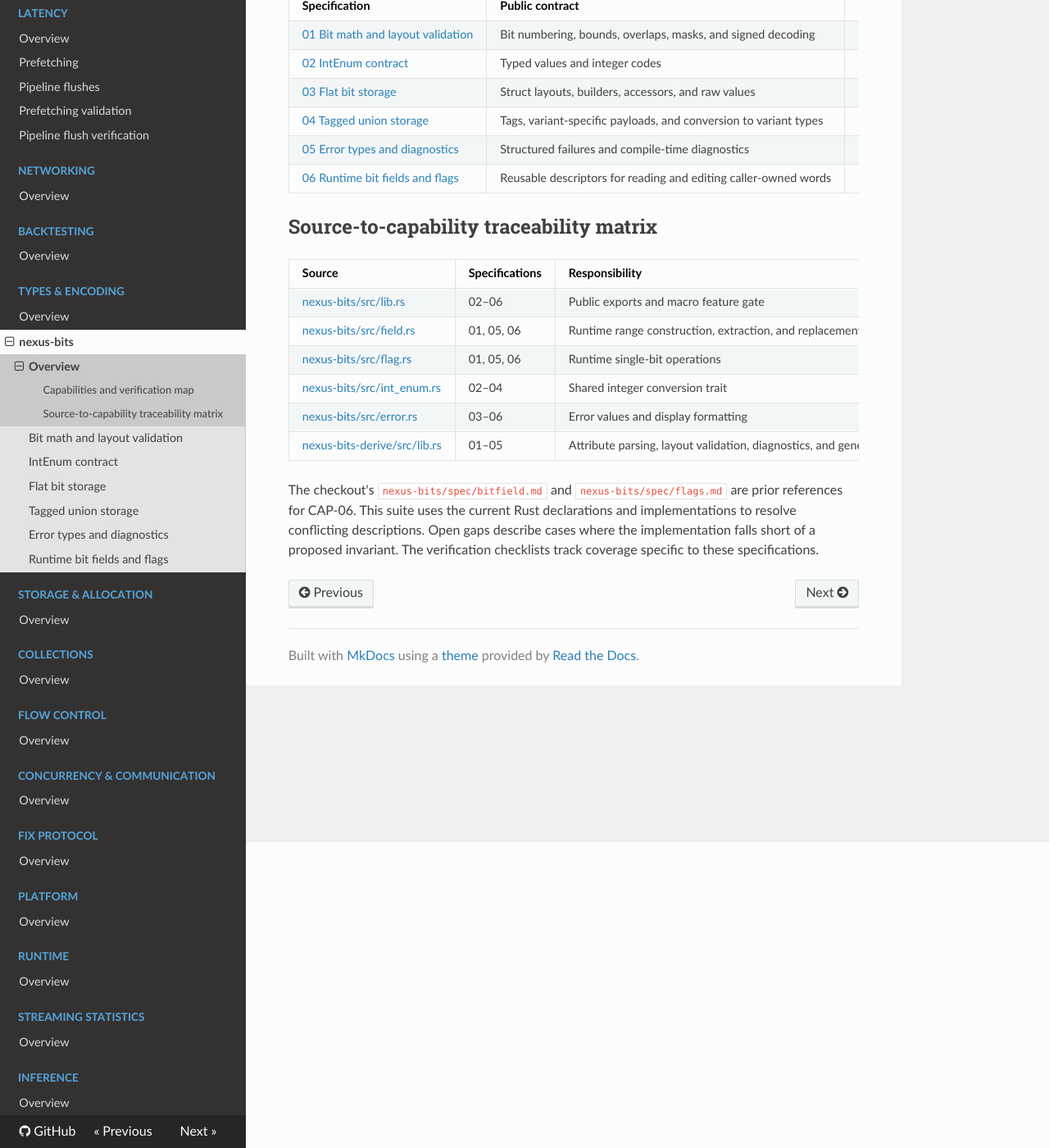
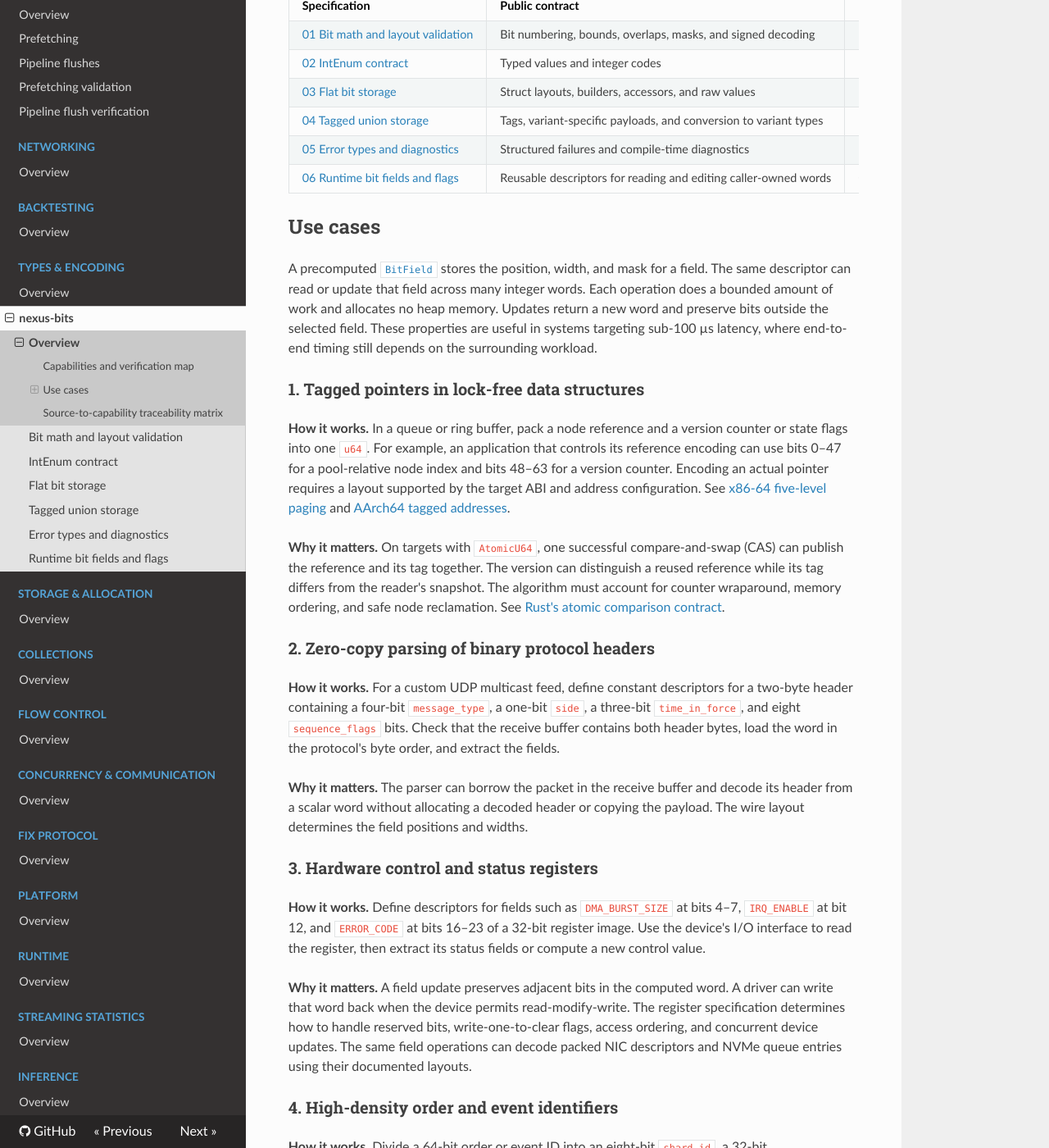
Before and after one commit to mbellary/chronoshft-docs, an MkDocs documentation site: the page built from docs/types-and-encoding/nexus-bits/README.md, in a window 1280 px wide and 1400 px high, scrolled down 373 px. Shown: the whole window at 82% size. Built offline with MkDocs 1.6.1, drawn with Linux system fonts in a browser that asks for light colours; nearby versions of some CDN libraries; some of the changed text lies outside the part shown.

Commit message:
update use cases for bits

```diff
--- a/docs/types-and-encoding/nexus-bits/README.md
+++ b/docs/types-and-encoding/nexus-bits/README.md
@@ -13,6 +13,46 @@ These Draft 0.1.0 specifications describe the public contract of `nexus-bits` 0.
 | [05 Error types and diagnostics](05-error-types-and-diagnostics.md) | Structured failures and compile-time diagnostics | Exact payload and message assertions |
 | [06 Runtime bit fields and flags](06-runtime-bitfields-and-flags.md) | Reusable descriptors for reading and editing caller-owned words | Const evaluation, boundary checks, and preservation properties |
 
+## Use cases
+
+A precomputed [`BitField`](06-runtime-bitfields-and-flags.md) stores the position, width, and mask for a field. The same descriptor can read or update that field across many integer words. Each operation does a bounded amount of work and allocates no heap memory. Updates return a new word and preserve bits outside the selected field. These properties are useful in systems targeting sub-100 µs latency, where end-to-end timing still depends on the surrounding workload.
+
+### 1. Tagged pointers in lock-free data structures
+
+**How it works.** In a queue or ring buffer, pack a node reference and a version counter or state flags into one `u64`. For example, an application that controls its reference encoding can use bits 0–47 for a pool-relative node index and bits 48–63 for a version counter. Encoding an actual pointer requires a layout supported by the target ABI and address configuration. See [x86-64 five-level paging](https://docs.kernel.org/next/x86/x86_64/5level-paging.html) and [AArch64 tagged addresses](https://docs.kernel.org/next/arch/arm64/tagged-pointers.html).
+
+**Why it matters.** On targets with `AtomicU64`, one successful compare-and-swap (CAS) can publish the reference and its tag together. The version can distinguish a reused reference while its tag differs from the reader's snapshot. The algorithm must account for counter wraparound, memory ordering, and safe node reclamation. See [Rust's atomic comparison contract](https://doc.rust-lang.org/stable/core/sync/atomic/type.AtomicU64.html#method.compare_exchange).
+
+### 2. Zero-copy parsing of binary protocol headers
+
+**How it works.** For a custom UDP multicast feed, define constant descriptors for a two-byte header containing a four-bit `message_type`, a one-bit `side`, a three-bit `time_in_force`, and eight `sequence_flags` bits. Check that the receive buffer contains both header bytes, load the word in the protocol's byte order, and extract the fields.
+
+**Why it matters.** The parser can borrow the packet in the receive buffer and decode its header from a scalar word without allocating a decoded header or copying the payload. The wire layout determines the field positions and widths.
+
+### 3. Hardware control and status registers
+
+**How it works.** Define descriptors for fields such as `DMA_BURST_SIZE` at bits 4–7, `IRQ_ENABLE` at bit 12, and `ERROR_CODE` at bits 16–23 of a 32-bit register image. Use the device's I/O interface to read the register, then extract its status fields or compute a new control value.
+
+**Why it matters.** A field update preserves adjacent bits in the computed word. A driver can write that word back when the device permits read-modify-write. The register specification determines how to handle reserved bits, write-one-to-clear flags, access ordering, and concurrent device updates. The same field operations can decode packed NIC descriptors and NVMe queue entries using their documented layouts.
+
+### 4. High-density order and event identifiers
+
+**How it works.** Divide a 64-bit order or event ID into an eight-bit `shard_id`, a 32-bit `timestamp_delta`, a four-bit `source_engine`, and a 20-bit `monotonic_sequence`. Define the timestamp unit and epoch, and specify how IDs stay unique when the timestamp or sequence reaches its field limit.
+
+**Why it matters.** Once a consumer has the ID, it can extract the shard or timestamp directly for routing or staleness checks without a separate metadata lookup.
+
+### 5. Compact state machines and flags
+
+**How it works.** Pack a three-bit `connection_state`, a four-bit `retry_count`, a two-bit `priority_level`, and a two-bit `circuit_breaker_status` into one `u16`. An event loop can read the packed word, validate a transition, and compute its replacement. For state shared across threads, the caller can use compare-and-swap on a supported atomic word and revalidate the transition if the snapshot changes.
+
+**Why it matters.** A smaller hot-state record can fit more entries in cache. Measure the containing struct's size and account for alignment and placement. Frequently updated records owned by different cores can still contend when they share a cache line.
+
+### 6. Custom allocator and slab page headers
+
+**How it works.** Pack a six-bit `size_class_index`, a ten-bit `allocated_slot_count`, a four-bit `numa_node_id`, and four `page_flags` bits into a single `u32`. During allocation or deallocation, read the size class and occupancy from that word, then update the count with a checked insertion. Size the field for the maximum page occupancy, including the full state.
+
+**Why it matters.** A four-byte descriptor keeps per-page metadata compact and gives the allocator bounded-cost access to its counters and flags. The allocator's free list or bitmap determines the cost of finding an available slot.
+
 ## Source-to-capability traceability matrix
 
 | Source | Specifications | Responsibility |
```
